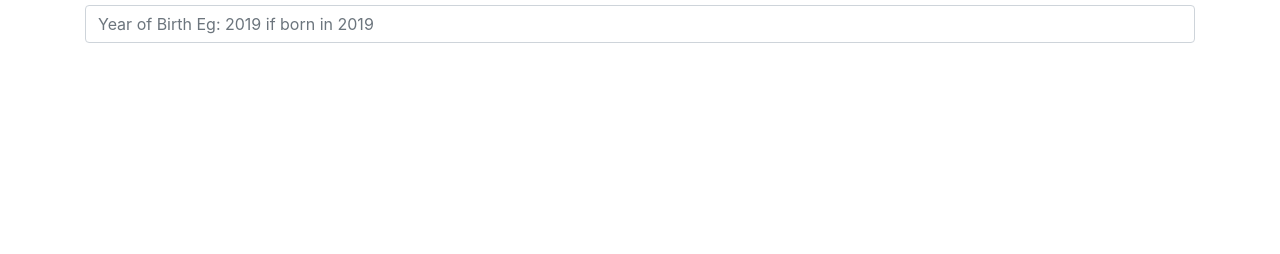
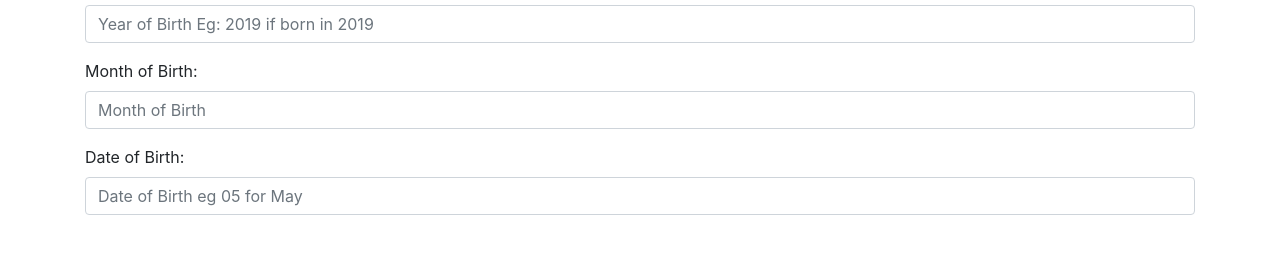
Before and after one commit to Letiwa-Saruni-jnr/akan-names, a plain HTML site: page index.html in a window 1280 px wide. Shown: the part 200-454 px from the top of the page. Drawn offline with nearby package versions, Linux system fonts and the light colour scheme; a web font is replaced by a local one.

Commit message:
added input type on my html

```diff
--- a/index.html
+++ b/index.html
@@ -27,3 +27,11 @@
             <label for="number">Year of Birth:</label>
             <input type="number" class="form-control" id="year" placeholder="Year of Birth Eg: 2019 if born in 2019" name="year">
           </div>
+          <div class="form-group">
+            <label for="month">Month of Birth:</label>
+            <input type="number" class="form-control" id="month" placeholder="Month of Birth" name="month">
+          </div>
+          <div class="form-group">
+            <label for="date">Date of Birth:</label>
+            <input type="number" class="form-control" id="date" placeholder="Date of Birth eg 05 for May" name="date">
+          </div>
```
